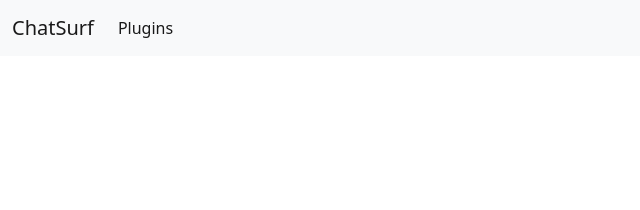
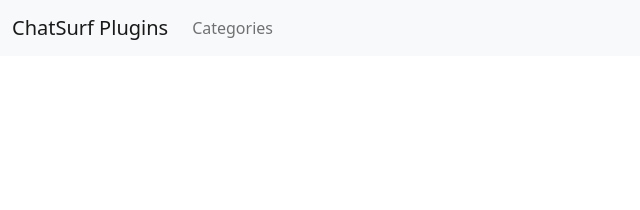
Before and after one commit to ChatSurfApp/plugins, a Jekyll site: the page built from index.html, in a window 1280 px wide. Shown: the top 210 px of the page, without its empty margins (0-640 px from the left). Built offline with Jekyll 4.4.1, drawn with Linux system fonts in a browser that asks for light colours; nearby versions of some CDN libraries.

Commit message:
Update base.html

```diff
--- a/_layouts/base.html
+++ b/_layouts/base.html
@@ -19,14 +19,14 @@
   <body>
     <nav class="navbar navbar-expand-lg navbar-light bg-light">
       <div class="container-fluid">
-        <a class="navbar-brand" href="/">ChatSurf</a>
+        <a class="navbar-brand" href="/plugins">ChatSurf Plugins</a>
         <button class="navbar-toggler" type="button" data-bs-toggle="collapse" data-bs-target="#navbarNav" aria-controls="navbarNav" aria-expanded="false" aria-label="Toggle navigation">
           <span class="navbar-toggler-icon"></span>
         </button>
         <div class="collapse navbar-collapse" id="navbarNav">
           <ul class="navbar-nav">
             <li class="nav-item">
-              <a class="nav-link active" aria-current="page" href="#">Plugins</a>
+              <a class="nav-link" aria-current="page" href="/plugins/categories">Categories</a>
             </li>
           </ul>
         </div>
```
